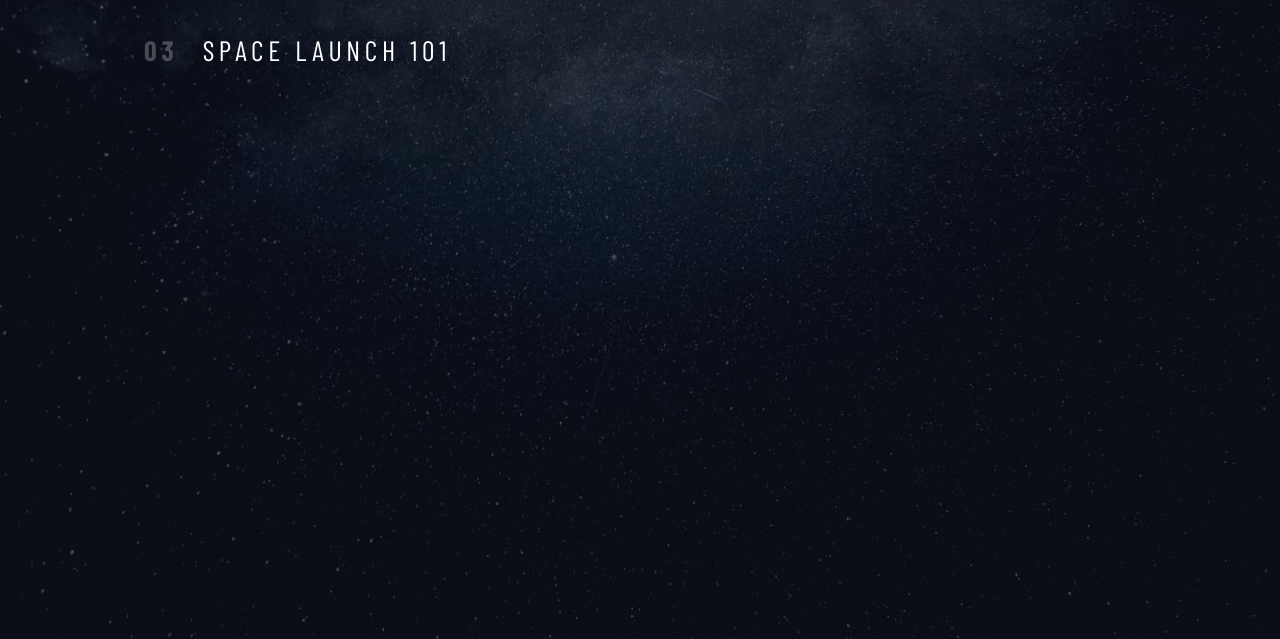
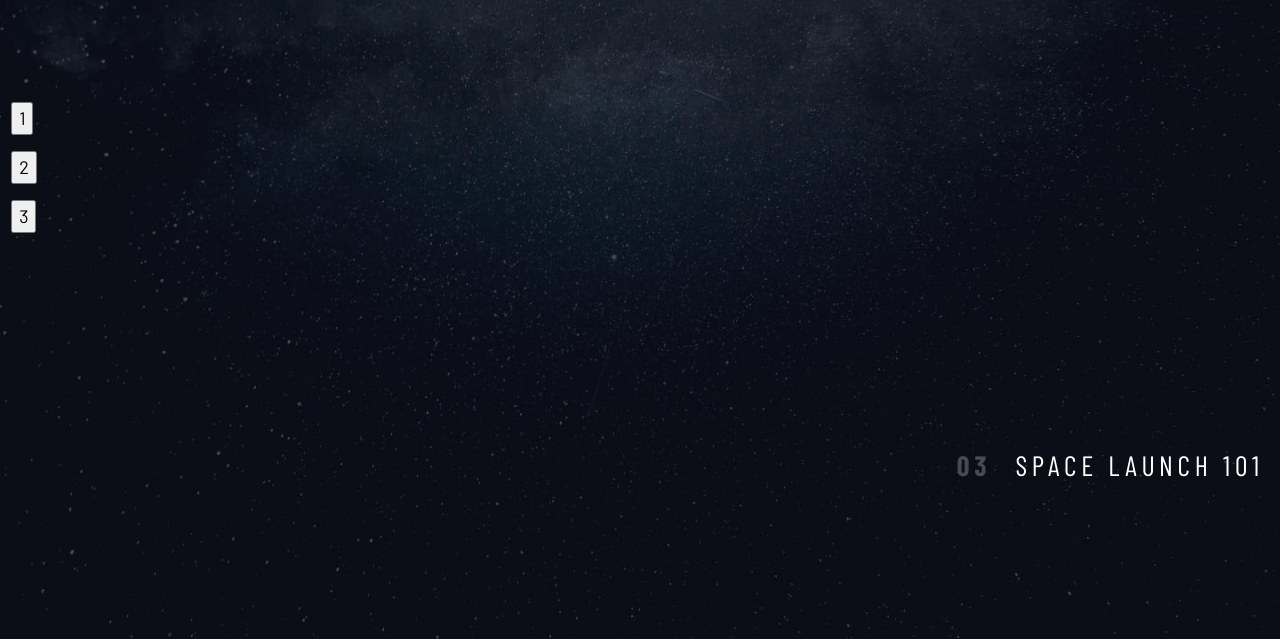
Before and after one commit to rayanthoney/HC-Tutorials, a plain HTML site: page KevinPowell_SpaceTravel/technology.html in a window 1280 px wide. Shown: the part 161-800 px from the top of the page. Drawn offline with nearby package versions, Linux system fonts and the light colour scheme; a web font is replaced by a local one.

Commit message:
added code as per figma image

```diff
--- a/KevinPowell_SpaceTravel/technology.html
+++ b/KevinPowell_SpaceTravel/technology.html
@@ -37,6 +37,13 @@
       </nav>
     </header>
 
-    <main id="main" class="grid-container grid-container--destination flow">
+    <main id="main" class="grid-container grid-container--technology flow">
         <h1 class="numbered-title"><span aria-hidden="true">03</span> Space Launch 101</h1>
+
+    <!-- Numbers -->
+      <div class="numbered-indicators flow">
+        <button aria-selected="true">1</button>
+        <button aria-selected="false">2</button>
+        <button aria-selected="false">3</button>
+    </div>
     </main>
```
